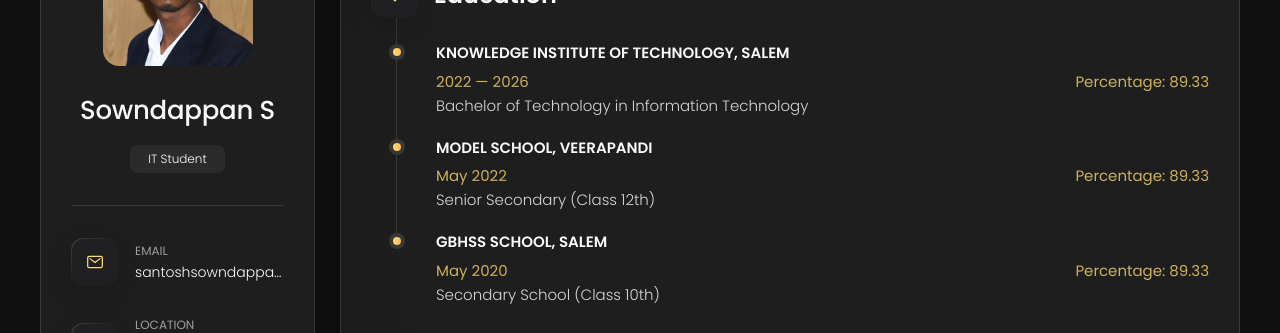
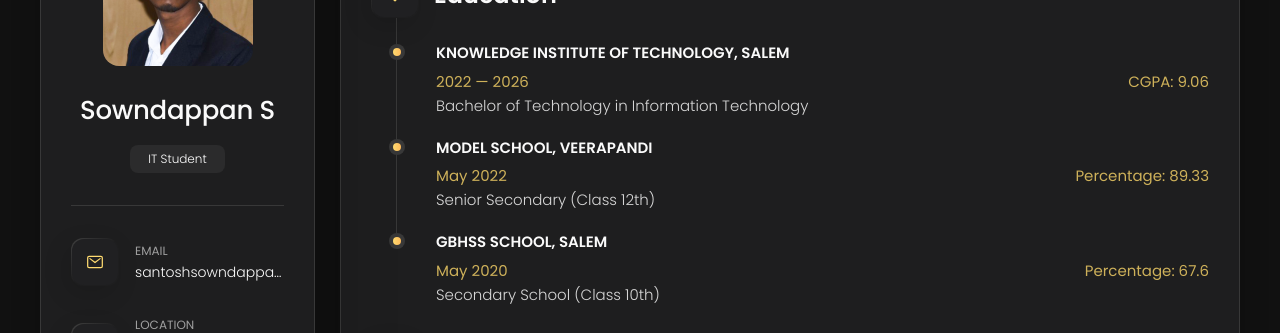
Before and after one commit to sowndappan5/Portfolio_Latest, a plain HTML site: page index.html in a window 1280 px wide. Both pictures are taken after a click on the button "Background". Shown: the part 219-552 px from the top of the page. Drawn offline with nearby package versions, Linux system fonts and the light colour scheme.

Commit message:
Update index.html

```diff
--- a/index.html
+++ b/index.html
@@ -336,7 +336,7 @@
 
               <div style="display: flex; justify-content: space-between; width: 100%;">
                 <span>2022 — 2026</span>
-                <span>Percentage: 89.33</span>
+                <span>CGPA: 9.06</span>
               </div>
               <p class="timeline-text">
                 Bachelor of Technology in Information Technology
@@ -366,7 +366,7 @@
 
               <div style="display: flex; justify-content: space-between; width: 100%;">
                 <span>May 2020</span>
-                <span>Percentage: 89.33</span>
+                <span>Percentage: 67.6</span>
               </div>
               <p class="timeline-text">
                 Secondary School (Class 10th)
```
